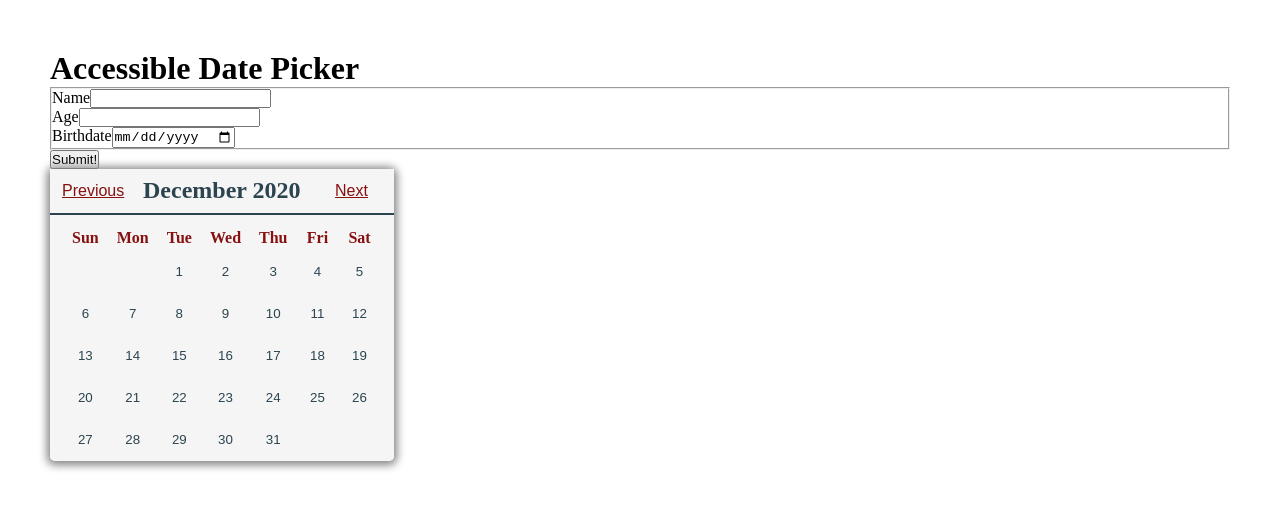
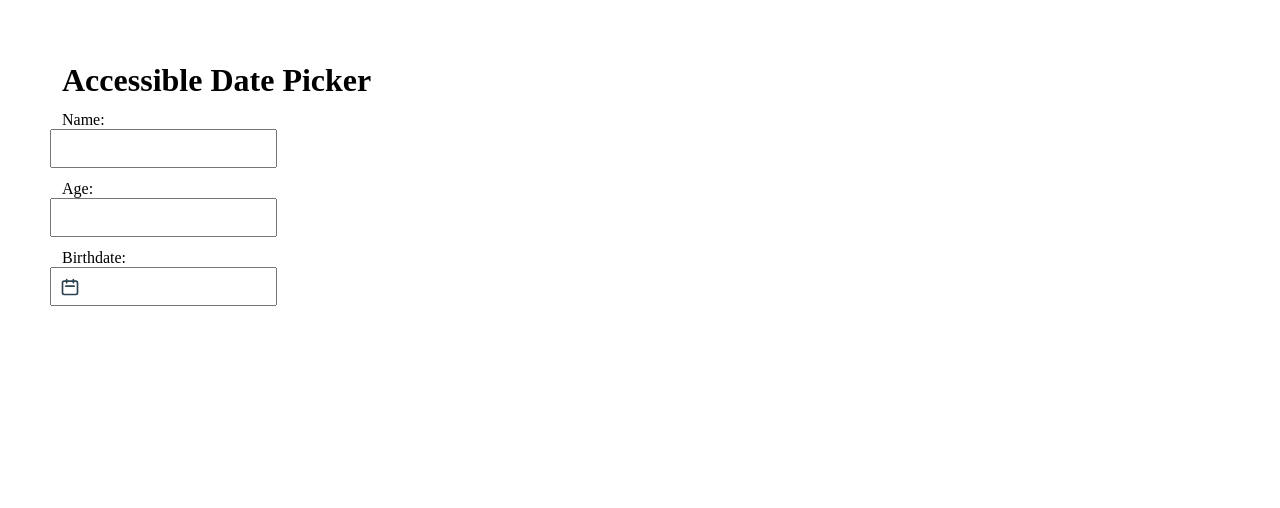
Before and after one commit to AxessLab/accessible-date-picker, a React app: page / in a window 1280 px wide. Shown: the top 508 px of the page. Built offline with nearby package versions, Linux system fonts and the light colour scheme; the HTML template or start-up script is replaced by a standard one.

Commit message:
input field popung modal

```diff
--- /dev/null
+++ b/src/components/CalendarIcon.tsx
@@ -0,0 +1,14 @@
+import React from "react";
+
+const CalendarIcon: React.FC = () => {
+    const style = {
+        width: "20px"
+    }
+    return (
+        <svg style={style} xmlns="http://www.w3.org/2000/svg" fill="none" viewBox="0 0 24 24" stroke="currentColor">
+            <path strokeLinecap="round" strokeLinejoin="round" strokeWidth={2} d="M8 7V3m8 4V3m-9 8h10M5 21h14a2 2 0 002-2V7a2 2 0 00-2-2H5a2 2 0 00-2 2v12a2 2 0 002 2z" />
+        </svg>
+    )
+};
+
+export default CalendarIcon;
--- a/src/containers/DatePicker.tsx
+++ b/src/containers/DatePicker.tsx
@@ -1,8 +1,8 @@
 import React, { useCallback, useEffect, useState } from "react";
-//import ReactDOM from "react-dom";
 import moment from "moment";
 import styles from "../styles/stylesDatePicker.css";
 
+import CalendarIcon from "../components/CalendarIcon";
 import MonthPicker from "../components/MonthPicker";
 import DaysHeading from "../components/DaysHeading";
 import DatesOfMonth from "../components/DatesOfMonth";
@@ -14,6 +14,7 @@ interface CalendarProps {
 
 const Calendar: React.FC<CalendarProps> = (props) => {
   const applicationMode = props.applicationMode ? true : false;
+  const [showCalendar, setShowCalendar] = useState(false);
   const [clickedDate, setClickedDate] = useState({});
   const [dateObject, setDateObject] = useState({
     year: +moment().year(),
@@ -32,6 +33,10 @@ const Calendar: React.FC<CalendarProps> = (props) => {
 
   console.log("Selected date is: ", clickedDate);
 
+  const showCalendarHandler = () => {
+    setShowCalendar(!showCalendar);
+  };
+
   const onKeyDown = useCallback((event) => { keyDownHandler(event, dateObject.dates) }, [dateObject.dates])
   const applicationKeyHandler = (applicationMode: boolean) => {
     if (applicationMode) {
@@ -43,7 +48,12 @@ const Calendar: React.FC<CalendarProps> = (props) => {
   };
 
   return (
-    <div className={styles.calendarContainer} {...(applicationMode ? { role: "application" } : {})}>
+    <>
+      <div className={styles.inputIcons}>
+        <i className={styles.icon} onClick={showCalendarHandler}><CalendarIcon /></i>
+        <input className={styles.inputField} id="date-picker-input" type="text" />
+      </div>
+      <div className={showCalendar ? styles.calendarContainer : styles.hidden} {...(applicationMode ? { role: "application" } : {})}>
         <MonthPicker
           month={dateObject.month}
           year={dateObject.year}
@@ -59,9 +69,9 @@ const Calendar: React.FC<CalendarProps> = (props) => {
           />
         </table>
       </div>
+    </>
   );
 
 };
 
-//ReactDOM.render(<Calendar applicationMode={true} />, document.getElementById("root"));
 export default Calendar;
--- a/src/index.tsx
+++ b/src/index.tsx
@@ -1,27 +1,27 @@
 import React from "react";
 import ReactDOM from "react-dom";
 
+import styles from "./styles/stylesDatePicker.css";
 import DatePicker from "./containers/DatePicker";
 
 function App() {
     // const json = { name: sting, birth: string }
+    const styleLabel = {
+        padding: "8px",
+        margin: "4px"
+    }
+
     return (
         <>
-            <h1>Accessible Date Picker</h1>
-            <form>
-                <fieldset>
-                    <label>
-                        <label htmlFor="name">Name</label>
-                        <input type="text" name="name"></input><br />
-                        <label htmlFor="age">Age</label>
-                        <input type="number" name="age"></input><br />
-                        <label htmlFor="birthday">Birthdate</label>
-                        <input type="date" name="datepicker"></input><br />
-                    </label>
-                </fieldset>
-                <button type="submit">Submit!</button>
+            <h1 style={styleLabel}>Accessible Date Picker</h1>
+            <form >
+                <label style={styleLabel} htmlFor="name">Name:</label> <br />
+                <input className={styles.inputField} type="text" name="name"></input><br />
+                <label style={styleLabel} htmlFor="age">Age:</label><br />
+                <input className={styles.inputField} type="number" name="age"></input><br />
+                <label style={styleLabel} htmlFor="birthday">Birthdate:</label><br />
+                <DatePicker />
             </form>
-            <DatePicker />
         </>
     );
 }
@@ -29,8 +29,6 @@ function App() {
 const rootElement = document.getElementById("root");
 ReactDOM.render(<App />, rootElement);
 
-
-
 // how do I connect it -check Material UI
 // create input for a date-picker
 // to be able to open a modal => and fill that up
--- a/src/styles/stylesDatePicker.css
+++ b/src/styles/stylesDatePicker.css
@@ -1,3 +1,4 @@
+/* General CSS for main elements and variables */
 * {
   margin: 0;
   padding: 0;
@@ -27,6 +28,31 @@ h2 {
   color: var(--secondary);
 }
 
+/* CSS for the Icon */
+.inputIcons i {
+  position: absolute;
+}
+
+.inputIcons {
+  width: 40%;
+  margin-bottom: 10px;
+}
+
+.icon {
+  padding: 10px;
+  color: var(--secondary);
+  min-width: 52px;
+  text-align: left;
+}
+
+.inputField {
+  padding: 10px 10px 10px 36px;
+  text-align: left;
+  margin-bottom: 12px;
+}
+
+
+/* CSS for the Calendar table and the elements within */
 .calendarContainer {
   background-color: var(--main);
   display: inline-block;
@@ -89,3 +115,7 @@ h2 {
   border-radius: 50%;
   color: var(--main);
 }
+
+.hidden {
+  display: none;
+}
--- a/src/styles/stylesDatePicker.css.d.ts
+++ b/src/styles/stylesDatePicker.css.d.ts
@@ -5,6 +5,10 @@ declare namespace StylesDatePickerCssNamespace {
     calendarTableContainer: string;
     clickedDateButton: string;
     disabled: string;
+    hidden: string;
+    icon: string;
+    inputField: string;
+    inputIcons: string;
     monthSelectionButtons: string;
     nextButton: string;
     previousButton: string;
```
Lines whose indentation alone changed are shown as unchanged.
